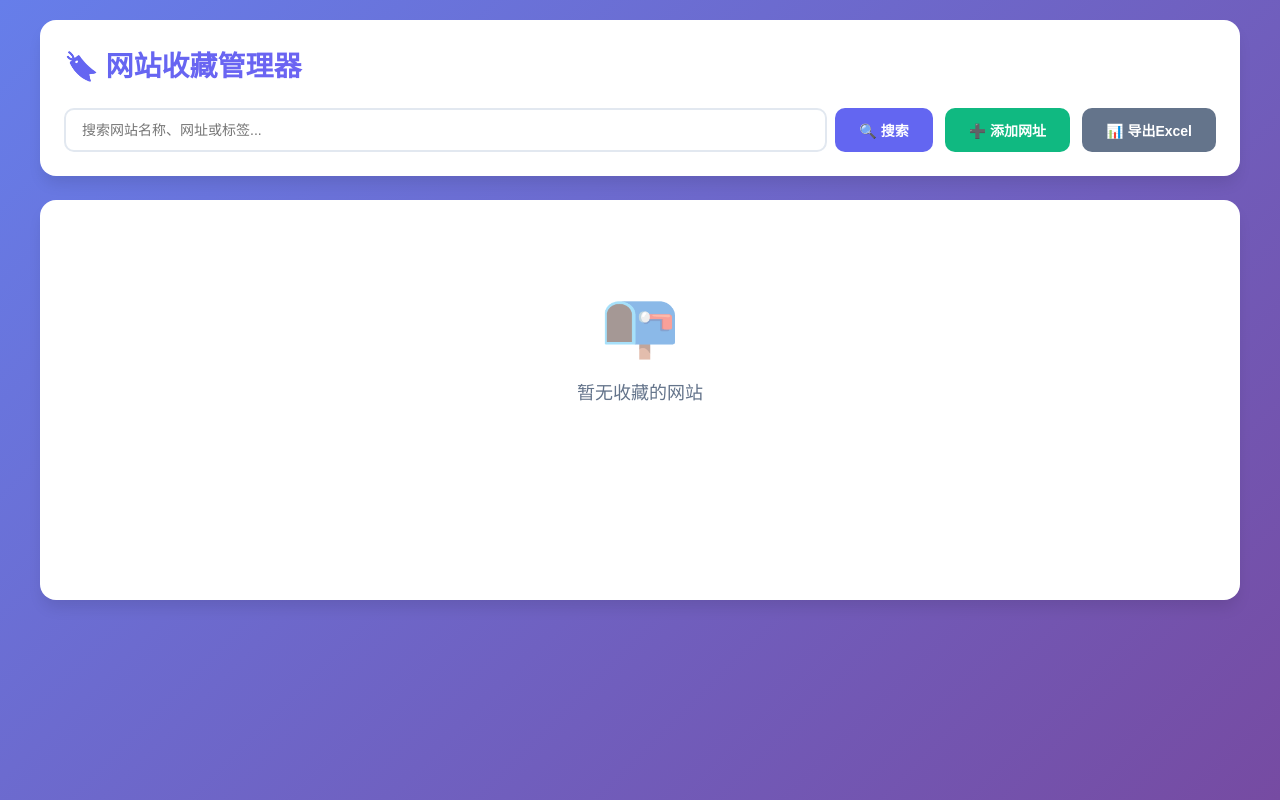
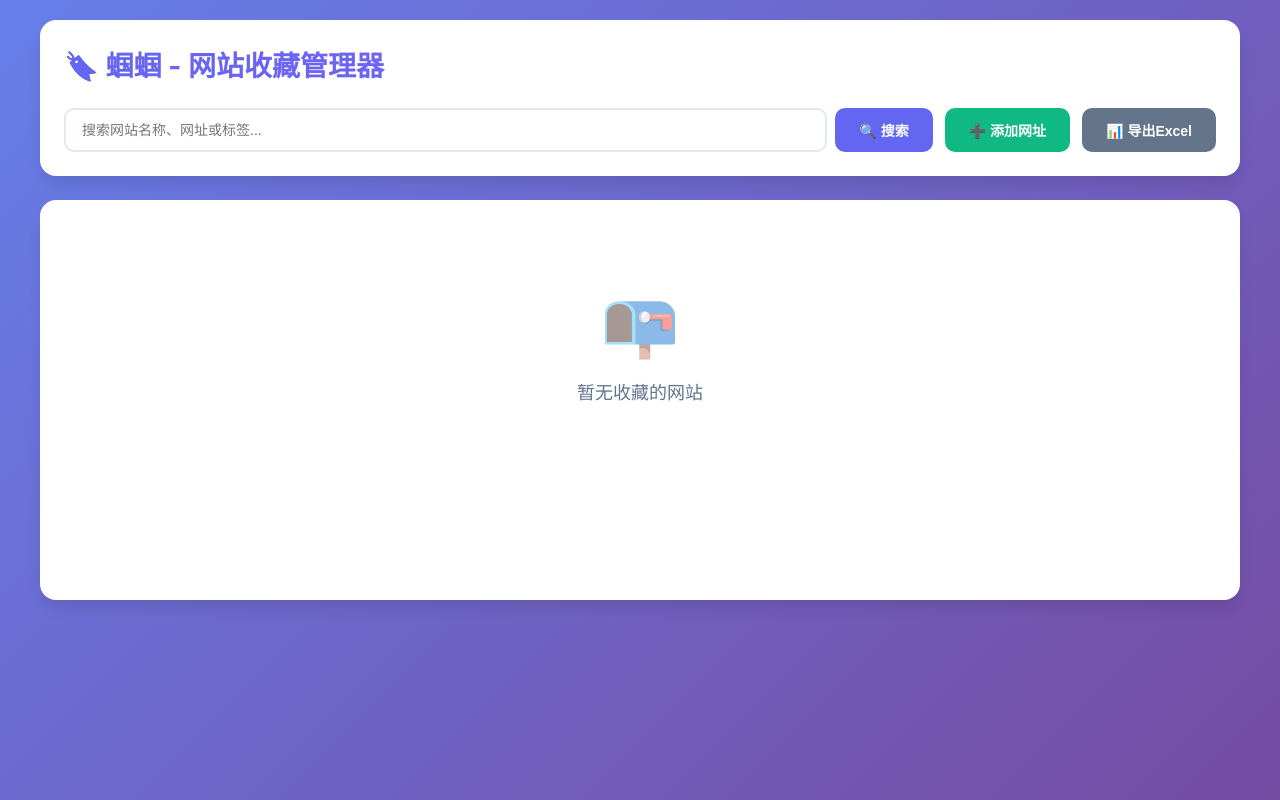
Before and after one commit to guoxuelin-hash/demo01, a plain HTML site: page index.html in a window 1280 px wide. Drawn offline with Linux system fonts and the light colour scheme.

Commit message:
Add author name '铦堣潏' to title and README

```diff
--- a/index.html
+++ b/index.html
@@ -3,7 +3,7 @@
 <head>
     <meta charset="UTF-8">
     <meta name="viewport" content="width=device-width, initial-scale=1.0">
-    <title>网站收藏管理器</title>
+    <title>蝈蝈 - 网站收藏管理器</title>
     <style>
         * {
             margin: 0;
@@ -509,7 +509,7 @@
     <div class="container">
         <!-- Header -->
         <div class="header">
-            <h1>🔖 网站收藏管理器</h1>
+            <h1>🔖 蝈蝈 - 网站收藏管理器</h1>
             <div class="toolbar">
                 <div class="search-box">
                     <input type="text" id="searchInput" placeholder="搜索网站名称、网址或标签...">
```
Also changed, not shown: 1 other file.
